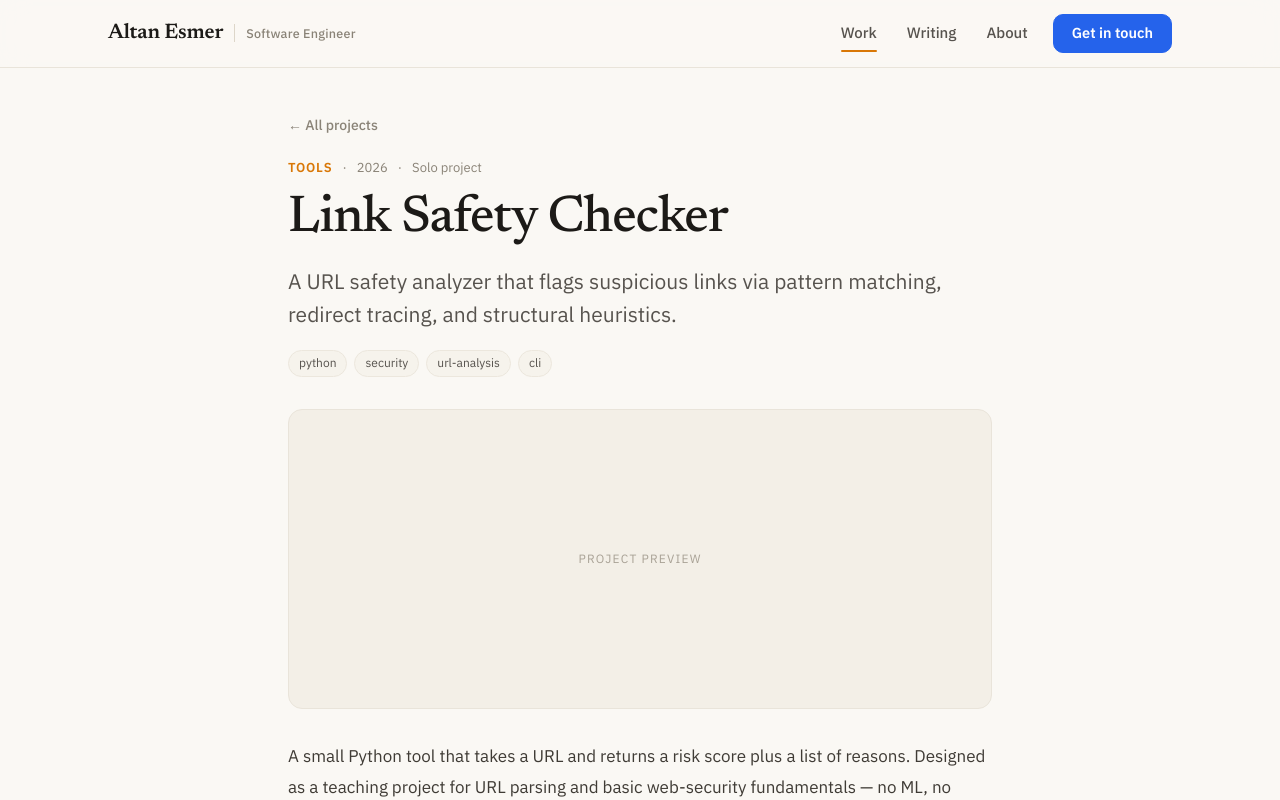
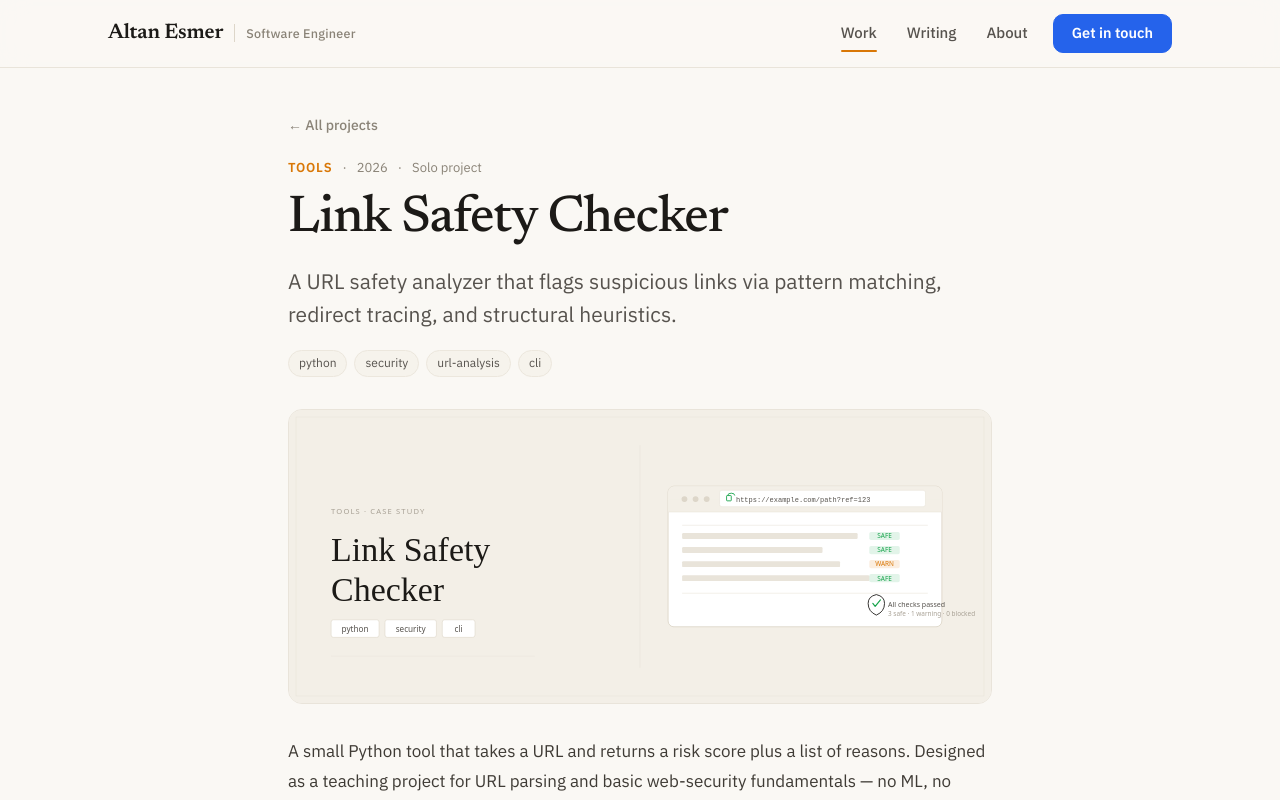
Before and after one commit to AltanEsmer/AltanEsmer.github.io, a Next.js app: page /projects/link-safety-checker in a window 1280 px wide. Shown: the top 800 px of the page. Built offline with nearby package versions, Linux system fonts and the light colour scheme.

Commit message:
feat(projects): add Link Safety Checker cover image
Co-Authored-By: Claude Opus 4.8 (1M context) <noreply@anthropic.com>

```diff
--- a/content/projects/link-safety-checker.mdx
+++ b/content/projects/link-safety-checker.mdx
@@ -6,6 +6,7 @@ tags: ['python', 'security', 'url-analysis', 'cli']
 featured: false
 category: Tools
 role: Solo project
+cover: '/projects/link-safety-checker.svg'
 ---
 
 A small Python tool that takes a URL and returns a risk score plus a list of
```
Also changed, not shown: public/projects/link-safety-checker.svg (added).
